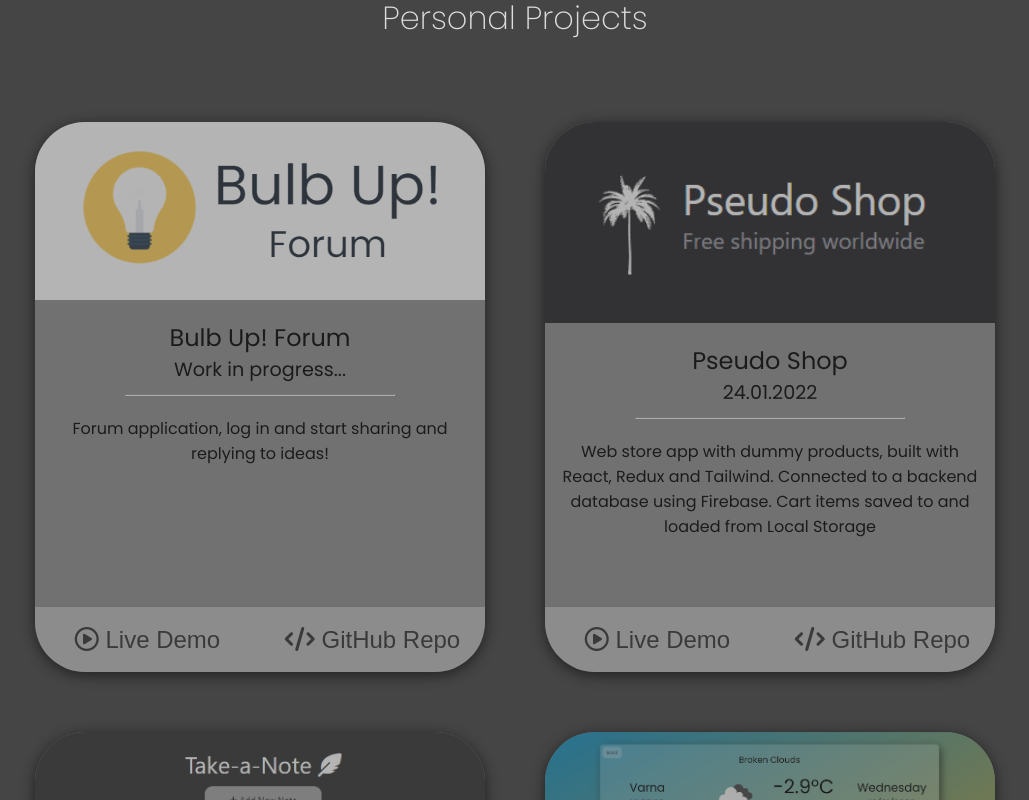
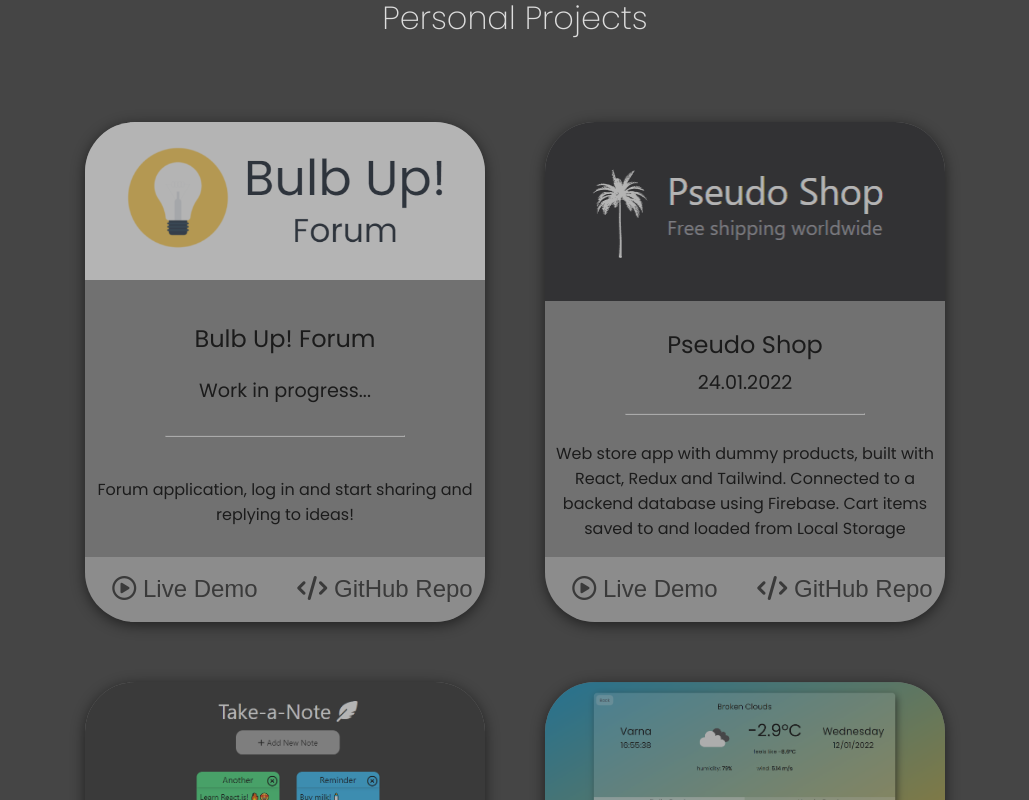
Before and after one commit to raduloov/personal-portfolio, a React (Create React App) app: page / in a window 1280 px wide. Shown: the part 1100-1900 px from the top of the page, without its empty margins (125-1154 px from the left). Built offline with nearby package versions, Linux system fonts and the light colour scheme.

Commit message:
fixed UI bug

```diff
--- a/src/components/PortfolioContainer/ProjectCard.module.css
+++ b/src/components/PortfolioContainer/ProjectCard.module.css
@@ -2,8 +2,8 @@
   border-radius: 50px;
   background: rgba(255, 255, 255, 0.4);
   box-shadow: 0px 3px 15px -1px #000000;
-  height: 550px;
-  width: 450px;
+  min-height: 500px;
+  width: 400px;
   margin: 30px;
   overflow: hidden;
   position: relative;
@@ -11,6 +11,7 @@
   display: flex;
   flex-direction: column;
   align-items: center;
+  justify-content: space-between;
   transition: all ease 0.5s;
 }
 
@@ -19,8 +20,13 @@
   transform: scale(1.035);
 }
 
+.head {
+  display: flex;
+  flex-direction: column;
+  align-items: center;
+}
+
 img {
-  /* height: 50%; */
   width: 100%;
 }
 
@@ -47,8 +53,6 @@
 }
 
 .buttons {
-  position: absolute;
-  bottom: 0;
   width: 100%;
   display: flex;
   justify-content: space-around;
@@ -77,7 +81,7 @@
 
 @media (max-width: 450px) {
   .item {
-    height: 480px;
+    min-height: 480px;
     opacity: 1;
   }
 
```
